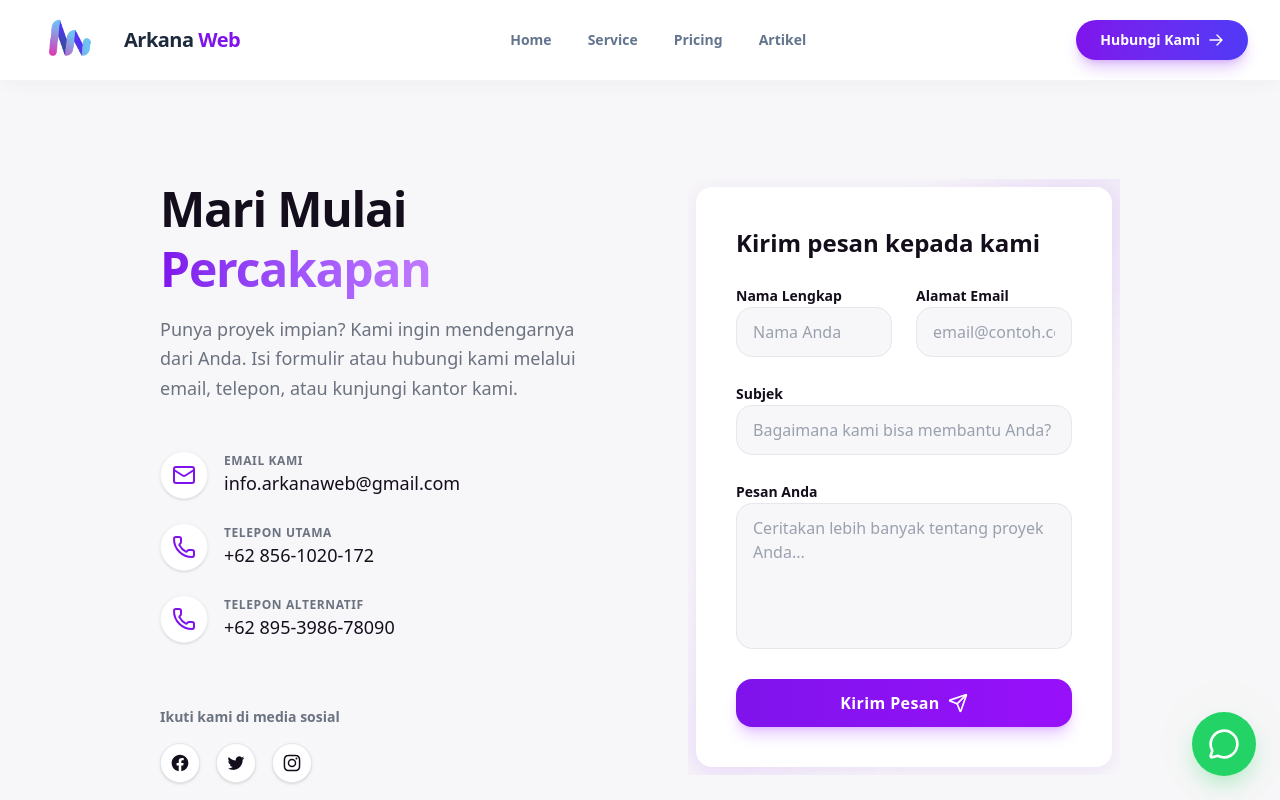
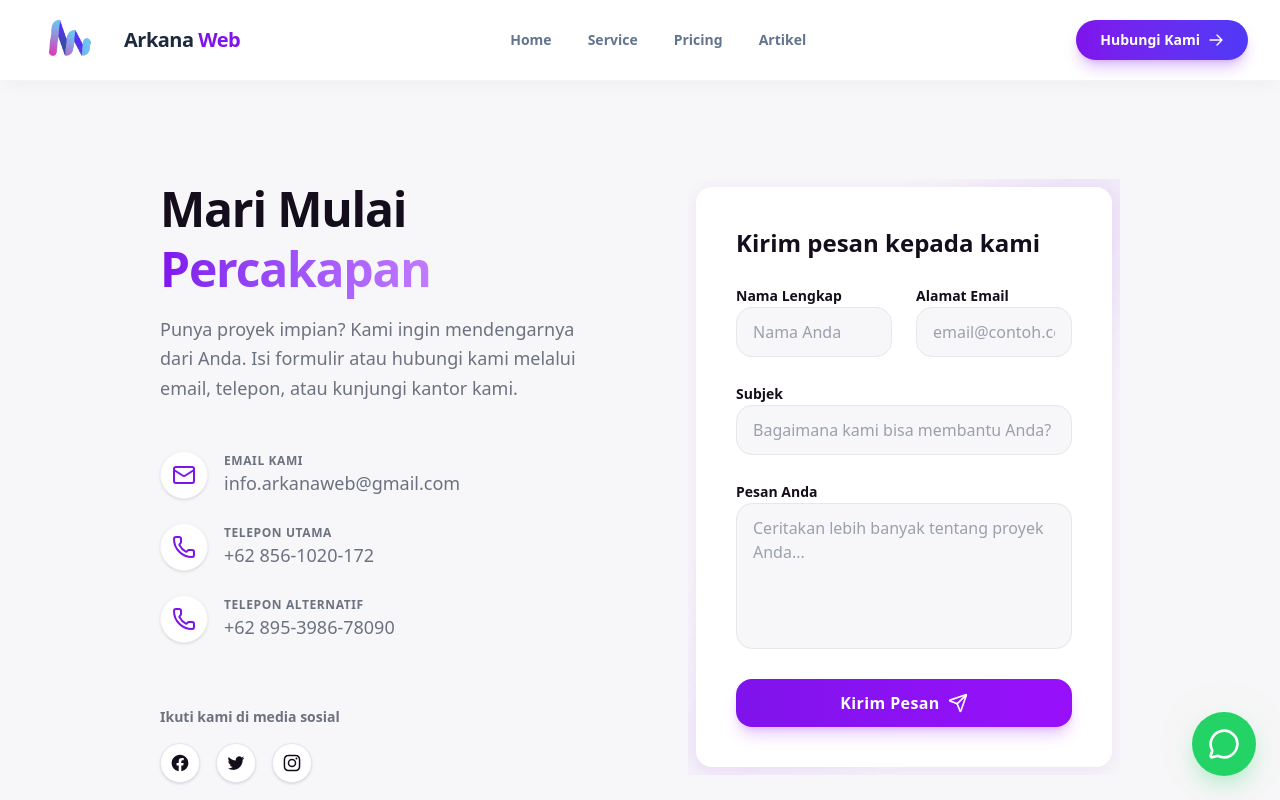
Before and after one commit to ArleyxaSyarif/arkanaweb, a Next.js app: page /contact in a window 1280 px wide. Shown: the top 800 px of the page. Built offline with nearby package versions, Linux system fonts and the light colour scheme.

Commit message:
update contact text color

```diff
--- a/app/components/contact/ContactSection.tsx
+++ b/app/components/contact/ContactSection.tsx
@@ -61,7 +61,7 @@ export default function ContactSection() {
                                 </div>
                                 <div className="flex flex-col">
                                     <span className="text-xs font-semibold uppercase tracking-wider text-[#6b7280]">Email kami</span>
-                                    <a className="text-lg font-medium hover:text-[#7f13ec] transition-colors" href="mailto:info.arkanaweb@gmail.com">info.arkanaweb@gmail.com</a>
+                                    <a className="text-lg text-gray-500 font-medium hover:text-[#7f13ec] transition-colors" href="mailto:info.arkanaweb@gmail.com">info.arkanaweb@gmail.com</a>
                                 </div>
                             </div>
 
@@ -71,7 +71,7 @@ export default function ContactSection() {
                                 </div>
                                 <div className="flex flex-col">
                                     <span className="text-xs font-semibold uppercase tracking-wider text-[#6b7280]">Telepon Utama</span>
-                                    <a className="text-lg font-medium hover:text-[#7f13ec] transition-colors" href="tel:08561020172">+62 856-1020-172</a>
+                                    <a className="text-lg text-gray-500 font-medium hover:text-[#7f13ec] transition-colors" href="tel:08561020172">+62 856-1020-172</a>
                                 </div>
                             </div>
 
@@ -82,7 +82,7 @@ export default function ContactSection() {
                                 </div>
                                 <div className="flex flex-col">
                                     <span className="text-xs font-semibold uppercase tracking-wider text-[#6b7280]">Telepon Alternatif</span>
-                                    <a className="text-lg font-medium hover:text-[#7f13ec] transition-colors" href="tel:0895398678090">+62 895-3986-78090</a>
+                                    <a className="text-lg text-gray-500 font-medium hover:text-[#7f13ec] transition-colors" href="tel:0895398678090">+62 895-3986-78090</a>
                                 </div>
                             </div>
                         </div>
```
